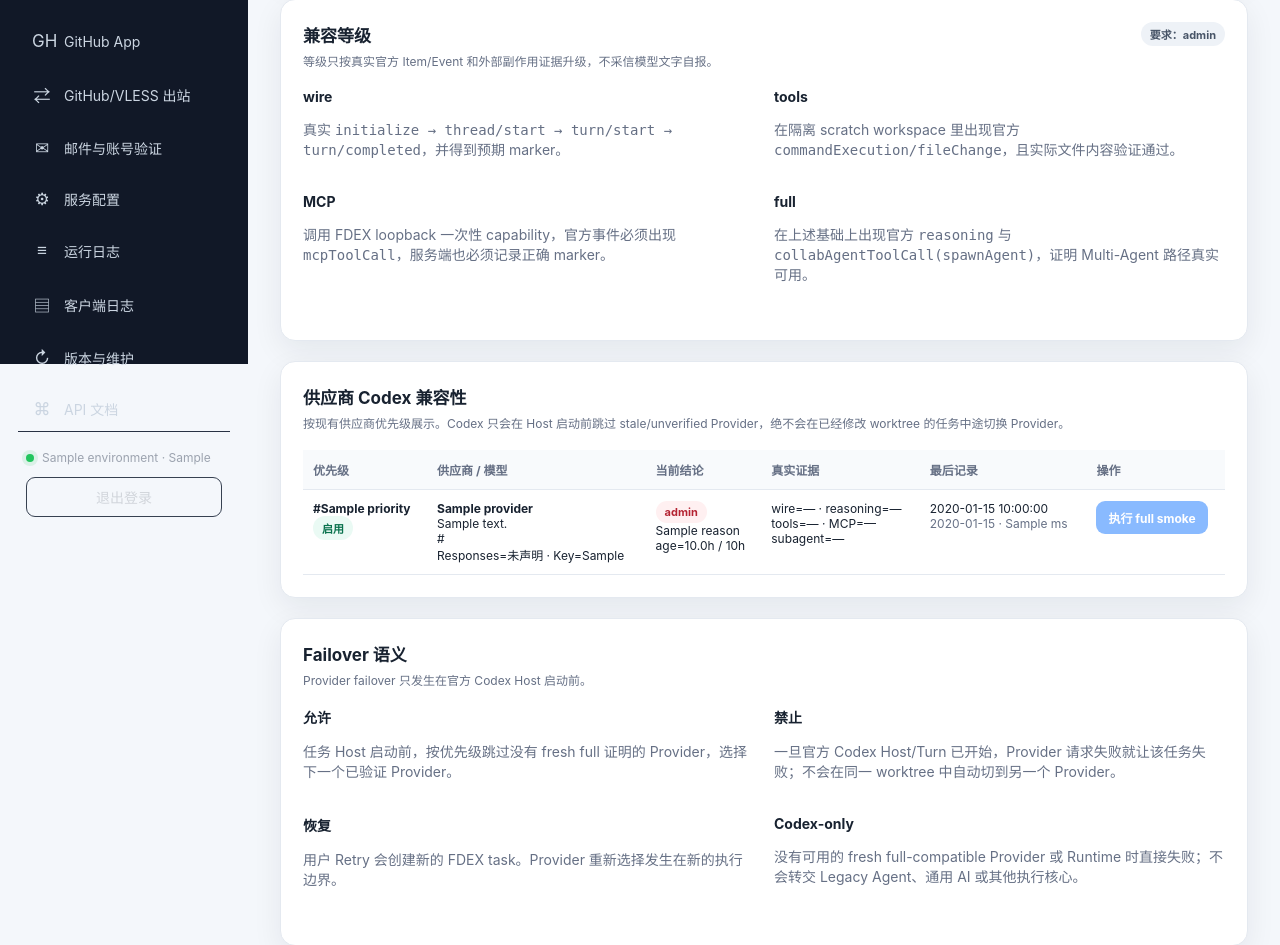
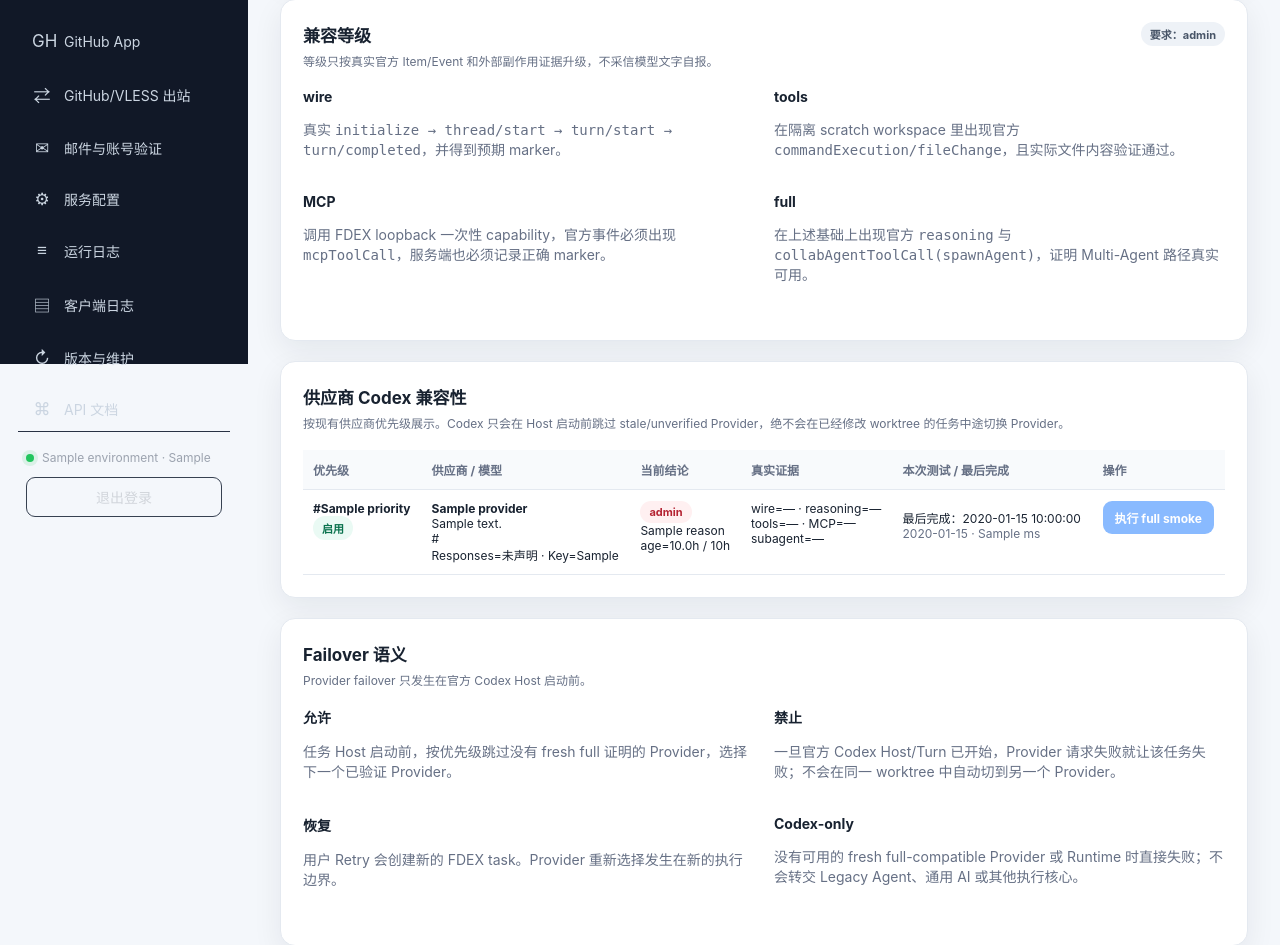
Before and after one commit to b8vipvip/fdex, a Python web app: template server/app/templates/codex_provider_rollout.html in a window 1280 px wide. Shown: the part 436-1381 px from the top of the page. Run offline with Jinja, Linux system fonts and the light colour scheme; the template is opened without the code that fills it: most values are stand-ins (such as "Sample title", 1, 10 or a date in 2020).

Commit message:
fix: show live smoke start time and progress

```diff
--- a/server/app/templates/codex_provider_rollout.html
+++ b/server/app/templates/codex_provider_rollout.html
@@ -54,13 +54,14 @@
     {% if rollout.rows %}
     <div class="table-wrap">
         <table class="data-table provider-table">
-            <thead><tr><th>优先级</th><th>供应商 / 模型</th><th>当前结论</th><th>真实证据</th><th>最后记录</th><th>操作</th></tr></thead>
+            <thead><tr><th>优先级</th><th>供应商 / 模型</th><th>当前结论</th><th>真实证据</th><th>本次测试 / 最后完成</th><th>操作</th></tr></thead>
             <tbody>
             {% for row in rollout.rows %}
             {% set p = row.provider %}
             {% set c = row.compatibility %}
             {% set record = c.record or {} %}
             {% set evidence = record.evidence or {} %}
+            {% set run = row.smoke_run or {} %}
             <tr>
                 <td><strong>#{{ p.priority }}</strong><br><span class="badge {{ 'success' if p.enabled else 'warning' }}">{{ '启用' if p.enabled else '停用' }}</span></td>
                 <td>
@@ -70,8 +71,18 @@
                     <div class="tiny-line">Responses={{ '已声明' if 'responses' in p.protocol_order else '未声明' }} · Key={{ p.api_key_masked or '未配置' }}</div>
                 </td>
                 <td>
+                    {% if run.active %}
+                    <span class="badge warning">测试中</span>
+                    <div class="tiny-line">正在执行真实 full smoke · 已用时 {{ run.elapsed_seconds }} 秒</div>
+                    <div class="tiny-line">{{ run.detail }}</div>
+                    {% elif run.status == 'failed' and run.finished_at %}
+                    <span class="badge error">本次失败</span>
+                    <div class="tiny-line">{{ run.error or run.detail }}</div>
+                    <div class="tiny-line">兼容结论仍按最新完成记录：{{ c.level or 'none' }}</div>
+                    {% else %}
                     <span class="badge {% if c.valid %}success{% elif c.level in ['wire','tools'] %}warning{% else %}error{% endif %}">{{ c.level or 'none' }}</span>
                     <div class="tiny-line">{{ '可参与 Codex 生产执行' if c.valid else c.reason }}</div>
+                    {% endif %}
                     {% if c.age_hours is defined %}<div class="tiny-line">age={{ '%.1f'|format(c.age_hours) }}h / {{ rollout.max_age_hours }}h</div>{% endif %}
                 </td>
                 <td>
@@ -81,15 +92,24 @@
                     {% if record.error %}<div class="tiny-line">error={{ record.error }}</div>{% endif %}
                 </td>
                 <td>
+                    {% if run.active %}
+                    <strong>本次开始</strong><br>
+                    {{ run.started_at[:19].replace('T',' ') }}<br>
+                    <span class="muted">{{ run.runtime_version }} · 已用时 {{ run.elapsed_seconds }} 秒</span>
+                    {% elif run.finished_at %}
+                    <strong>本次结束</strong><br>
+                    {{ run.finished_at[:19].replace('T',' ') }} · {{ '通过' if run.status == 'passed' else '失败' }}<br>
+                    <span class="muted">{{ run.runtime_version }}</span>
+                    {% endif %}
                     {% if record.checked_at %}
-                    {{ record.checked_at[:19].replace('T',' ') }}<br>
+                    <div class="tiny-line" style="margin-top:8px">最后完成：{{ record.checked_at[:19].replace('T',' ') }}</div>
                     <span class="muted">{{ record.runtime_version }} · {{ record.latency_ms }} ms</span>
-                    {% else %}<span class="muted">未执行真实 Codex smoke</span>{% endif %}
+                    {% elif not run.started_at %}<span class="muted">未执行真实 Codex smoke</span>{% endif %}
                 </td>
                 <td>
                     <form method="post" action="/admin/agent/codex-providers/{{ p.id }}/smoke" data-confirm="这会真实启动官方 Codex app-server，并对该供应商执行多轮 Responses、工具、MCP 和 Sub-Agent smoke，可能产生模型费用。确定继续吗？">
                         <input type="hidden" name="csrf_token" value="{{ csrf_token }}">
-                        <button class="button primary small" type="submit" {% if not p.enabled or not row.spec or not rollout.runtime or not isolation.enforced %}disabled{% endif %}>执行 full smoke</button>
+                        <button class="button primary small" type="submit" {% if run.active or not p.enabled or not row.spec or not rollout.runtime or not isolation.enforced %}disabled{% endif %}>{{ '测试中…' if run.active else '执行 full smoke' }}</button>
                     </form>
                 </td>
             </tr>
@@ -111,4 +131,12 @@
         <div><strong>Codex-only</strong><p class="muted">没有可用的 fresh full-compatible Provider 或 Runtime 时直接失败；不会转交 Legacy Agent、通用 AI 或其他执行核心。</p></div>
     </div>
 </section>
+
+{% if rollout.smoke_active %}
+<script>
+window.setTimeout(function () {
+    window.location.reload();
+}, 3000);
+</script>
+{% endif %}
 {% endblock %}
```
